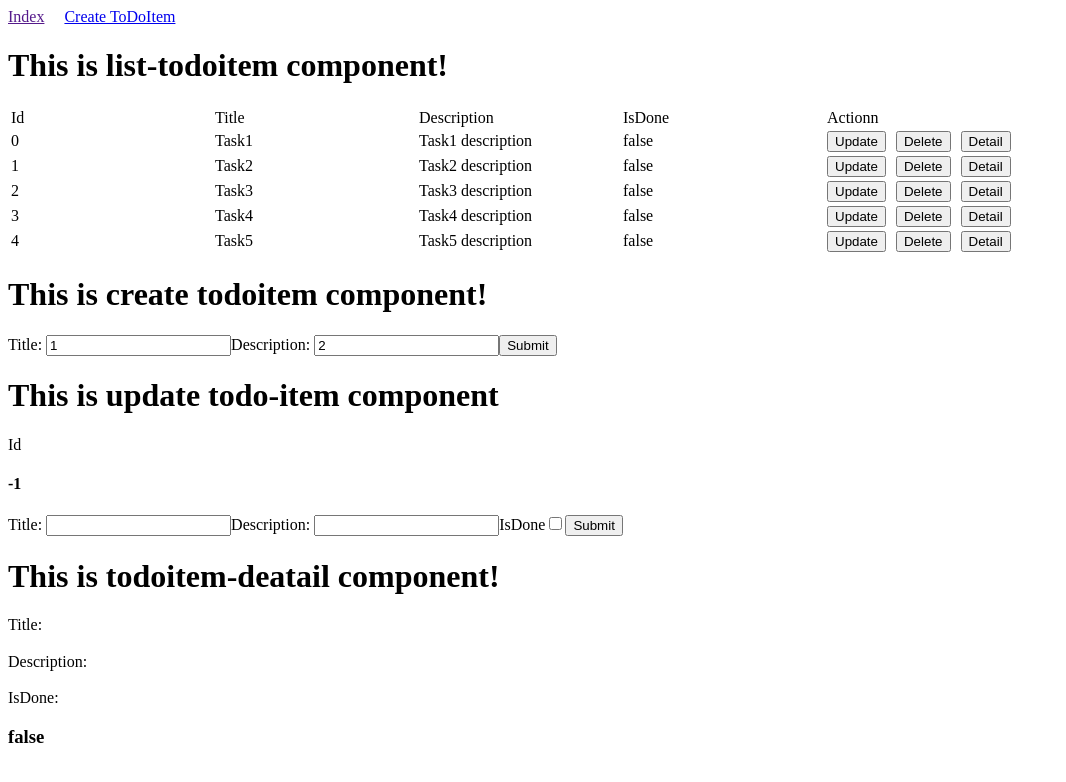
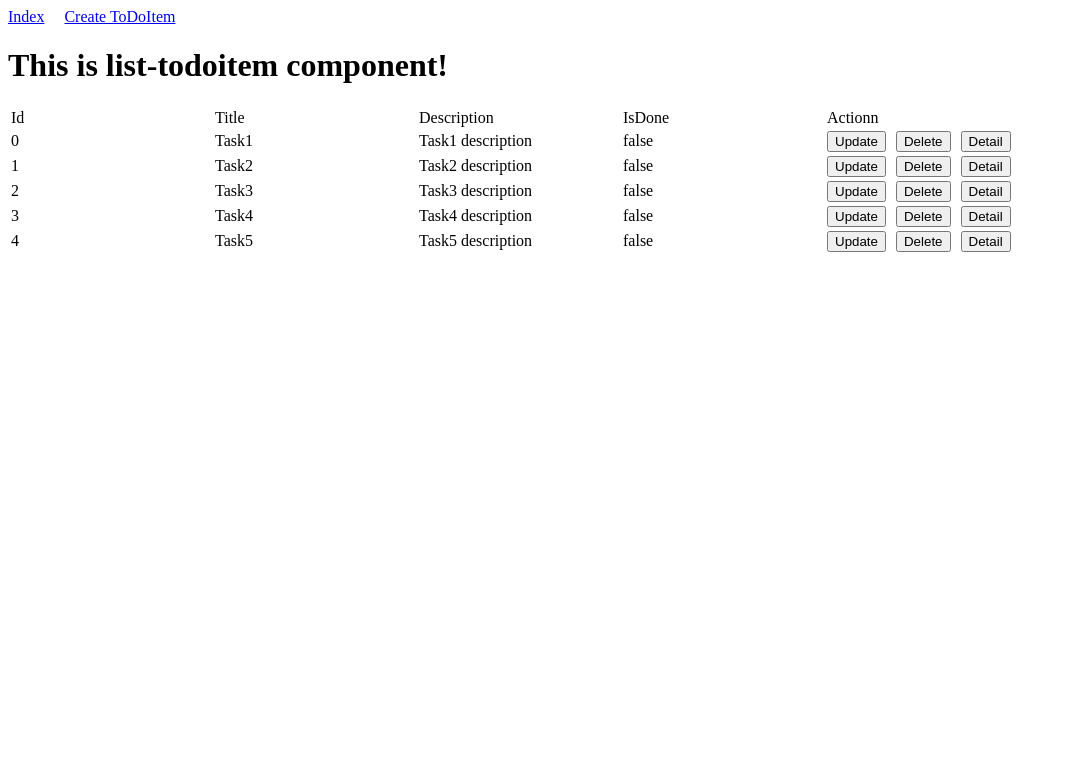
Before and after one commit to TWS-Agile-Full-Stack-Bootcamp/ToDoService, an Angular app in the folder ToDoFrontEnd/: page /index in a window 1280 px wide. Before the commit this address led to /. Shown: the top 782 px of the page, without its empty margins (0-1066 px from the left). Built offline with nearby package versions, Linux system fonts and the light colour scheme.

Commit message:
feat: add routes

```diff
--- a/ToDoFrontEnd/src/app/app-routing.module.ts
+++ b/ToDoFrontEnd/src/app/app-routing.module.ts
@@ -1,7 +1,13 @@
 import { NgModule } from '@angular/core';
 import { Routes, RouterModule } from '@angular/router';
+import { ListTodoitemComponent } from './list-todoitem/list-todoitem.component';
+import { CreateTodoitemComponent } from './create-todoitem/create-todoitem.component';
 
-const routes: Routes = [];
+const routes: Routes = [
+  { path: "", redirectTo: '/index', pathMatch: 'full' },
+  { path: "index", component: ListTodoitemComponent },
+  { path: "create", component: CreateTodoitemComponent }
+];
 
 @NgModule({
   imports: [RouterModule.forRoot(routes)],
--- a/ToDoFrontEnd/src/app/app.component.html
+++ b/ToDoFrontEnd/src/app/app.component.html
@@ -1,12 +1,14 @@
 <div>
-  <span><a href="">Index</a></span>
-  <span><a href="/create">Create ToDoItem</a></span>
+  <span><a routerLink="">Index</a></span>
+  <span><a routerLink="/create">Create ToDoItem</a></span>
 </div>
+<router-outlet></router-outlet>
 
+<!--
 <app-list-todoitem></app-list-todoitem>
 
 <app-create-todoitem></app-create-todoitem>
 
 <app-update-todo-item></app-update-todo-item>
 
-<app-todoitem-detail></app-todoitem-detail>
+<app-todoitem-detail></app-todoitem-detail> -->
```
